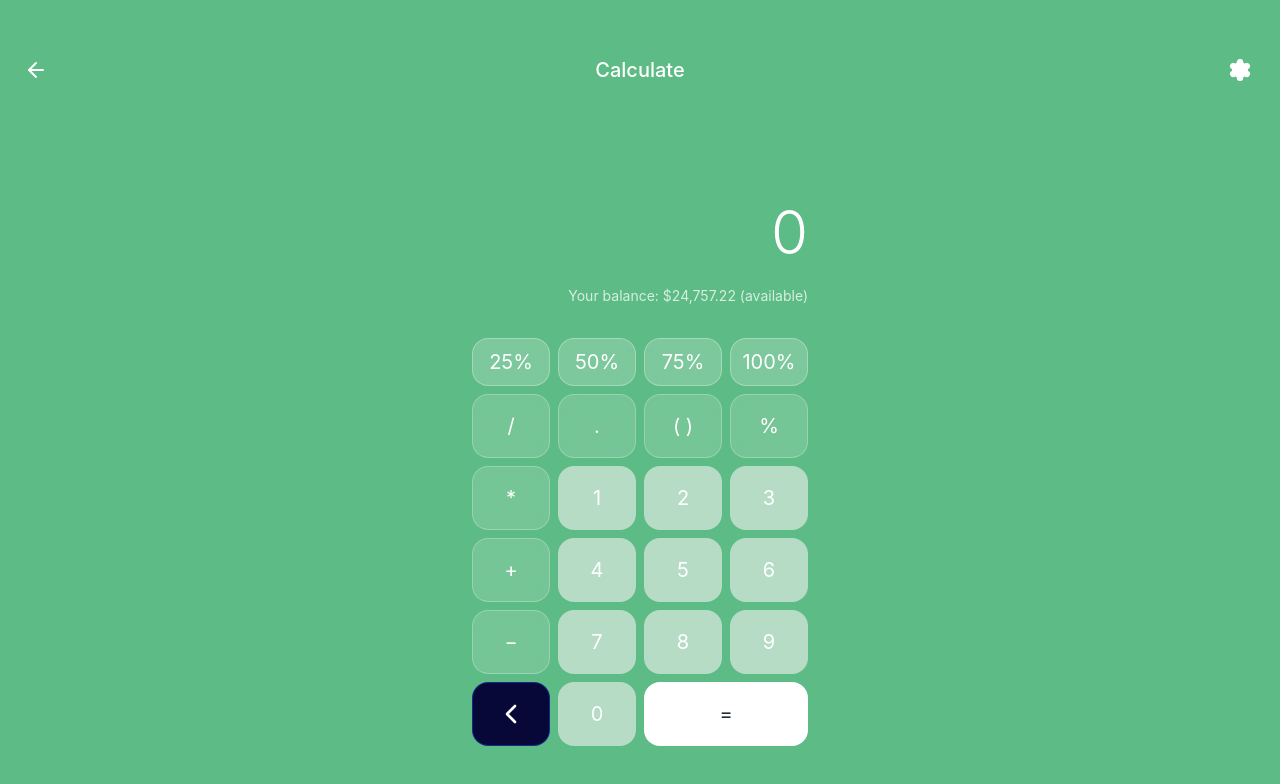
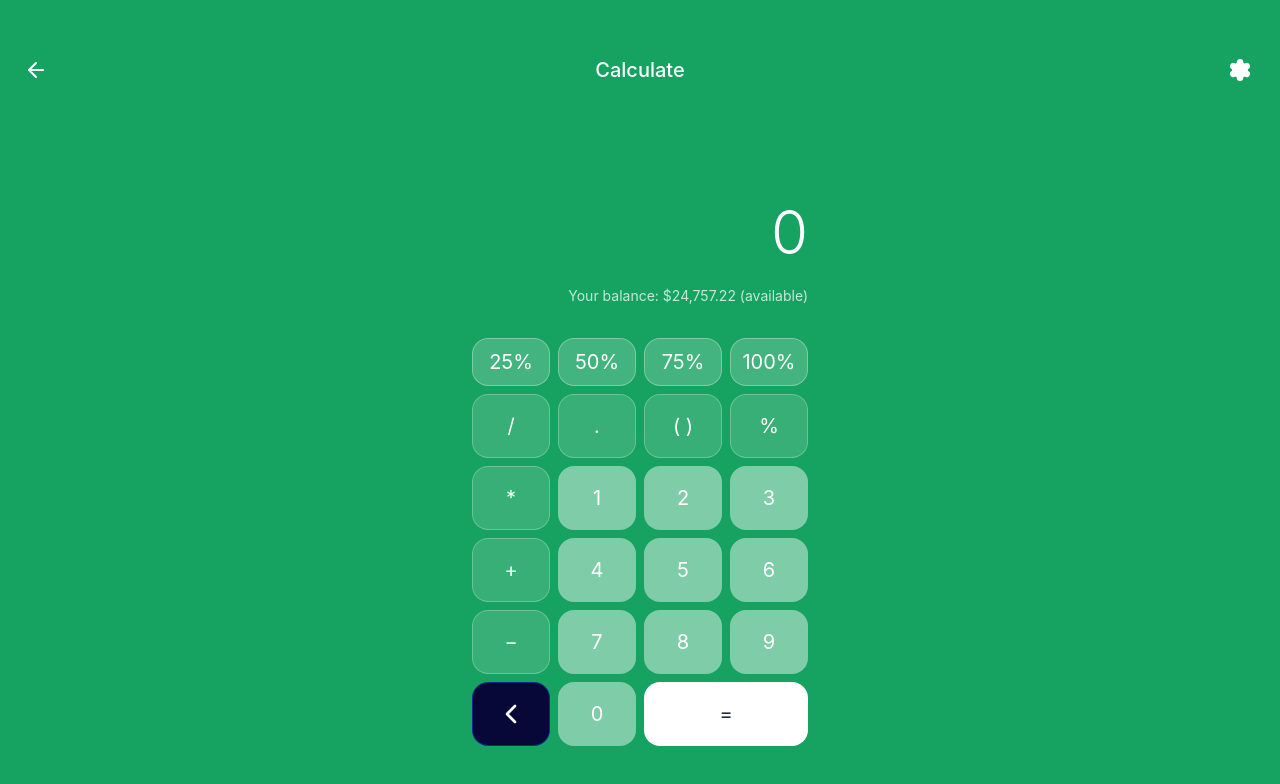
Before and after one commit to OmarAshry1/balance-smart-calc-view, a React (Vite) app: page / in a window 1280 px wide. Both pictures are taken after a click on the button "Open Calculator". Shown: the top 784 px of the page. Built offline with nearby package versions, Linux system fonts and the light colour scheme; a web font is replaced by a local one.

Commit message:
Color update

```diff
--- a/src/components/Calculator.tsx
+++ b/src/components/Calculator.tsx
@@ -15,7 +15,7 @@ const Calculator: React.FC<CalculatorProps> = ({ balance = 24757.22 }) => {
   const [operation, setOperation] = useState<string | null>(null);
   const [waitingForOperand, setWaitingForOperand] = useState(false);
   const [showColorPicker, setShowColorPicker] = useState(false);
-  const [bgColor, setBgColor] = useState('#5dbb85');
+  const [bgColor, setBgColor] = useState('hsl(152, 76%, 36%)');
 
   const inputNumber = (num: string) => {
     if (waitingForOperand) {
@@ -141,7 +141,7 @@ const Calculator: React.FC<CalculatorProps> = ({ balance = 24757.22 }) => {
   };
 
   const resetToOriginal = () => {
-    setBgColor('#5dbb85');
+    setBgColor('hsl(152, 76%, 36%)');
     setShowColorPicker(false);
   };
 
@@ -164,7 +164,7 @@ const Calculator: React.FC<CalculatorProps> = ({ balance = 24757.22 }) => {
     if (variant === 'clear') {
       buttonStyle = { backgroundColor: '#070738' };
     } else if (variant === 'number') {
-      buttonStyle = { backgroundColor: '#b6dcc6' };
+      buttonStyle = { backgroundColor: '#ffffff73' };
     }
 
     return (
--- a/src/index.css
+++ b/src/index.css
@@ -1,4 +1,3 @@
-
 @tailwind base;
 @tailwind components;
 @tailwind utilities;
@@ -47,6 +46,10 @@ All colors MUST be HSL.
     --sidebar-accent-foreground: 240 5.9% 10%;
     --sidebar-border: 220 13% 91%;
     --sidebar-ring: 217.2 91.2% 59.8%;
+
+    --calculator-bg: hsl(152, 76%, 36%);
+    --button-text: hsl(0, 0%, 100%);
+    --equals-button: hsl(240, 82%, 12%);
   }
 
   .dark {
```
Also changed, not shown: 1 other file (tests, documents, lock files or other folders).
